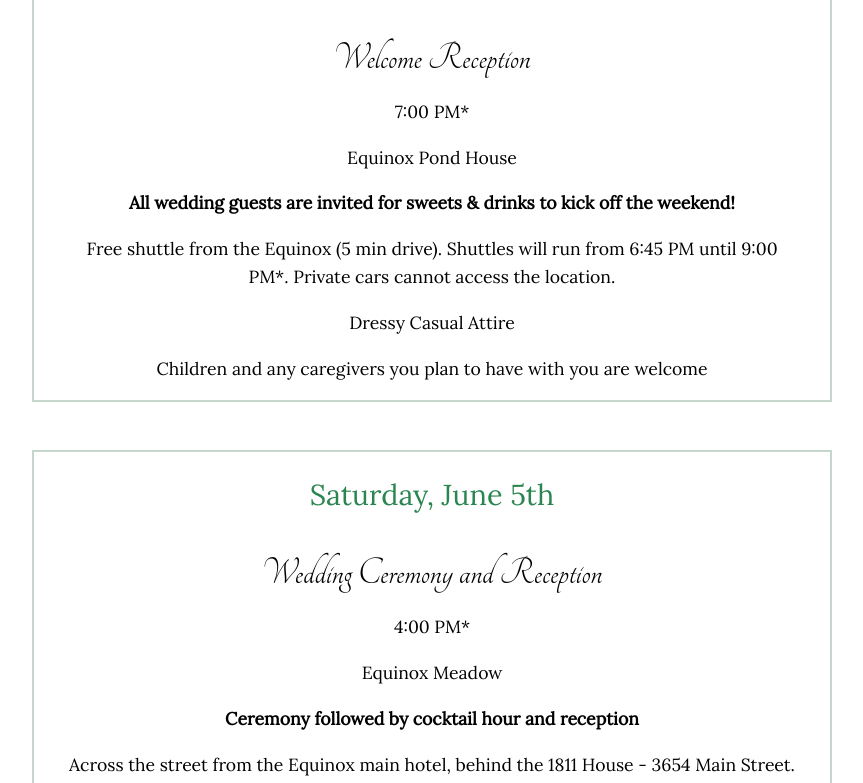
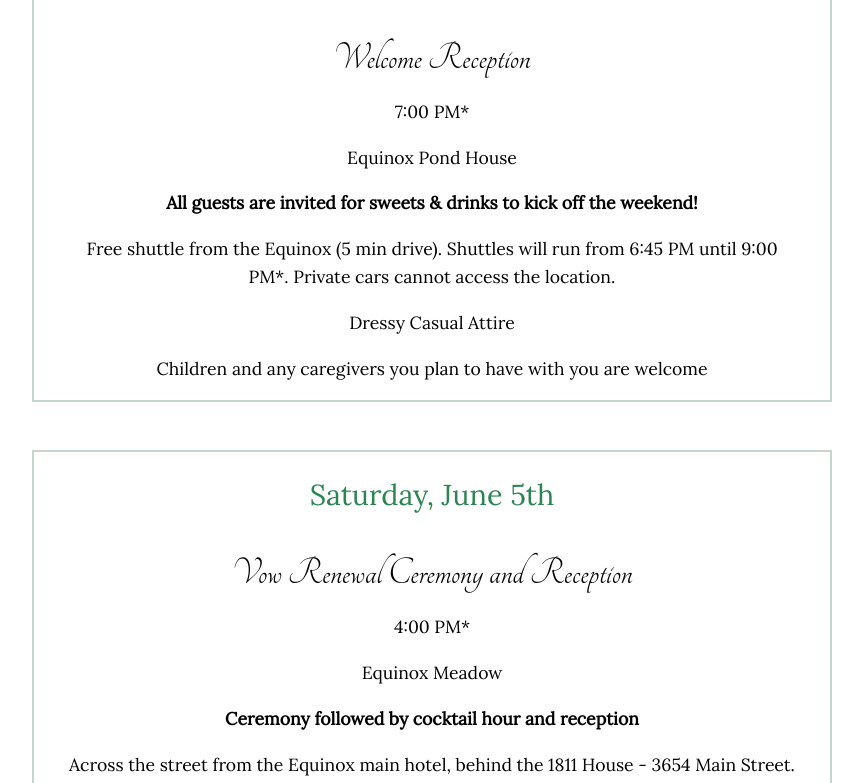
Before and after one commit to mrdavidjcole/michelle-andrew-wedding-website, a Next.js app: page /schedule in a window 1280 px wide. Shown: the part 569-1352 px from the top of the page, without its empty margins (208-1071 px from the left). Built offline with nearby package versions, Linux system fonts and the light colour scheme.

Commit message:
Copy tweaks

```diff
--- a/pages/schedule.jsx
+++ b/pages/schedule.jsx
@@ -106,7 +106,7 @@ export default () => {
             <p>7:00 PM*</p>
             <p>Equinox Pond House</p>
             <p className="summary">
-              All wedding guests are invited for sweets & drinks to kick off the
+              All guests are invited for sweets & drinks to kick off the
               weekend!
             </p>
             <p>
@@ -125,7 +125,7 @@ export default () => {
             <div className="date">
               <h2>Saturday, June 5th</h2>
             </div>
-            <h3>Wedding Ceremony and Reception</h3>
+            <h3>Vow Renewal Ceremony and Reception</h3>
             <p>4:00 PM*</p>
             <p>Equinox Meadow</p>
             <p className="summary">
```
Also changed, not shown: pages/index.jsx (+5 -5 lines).
